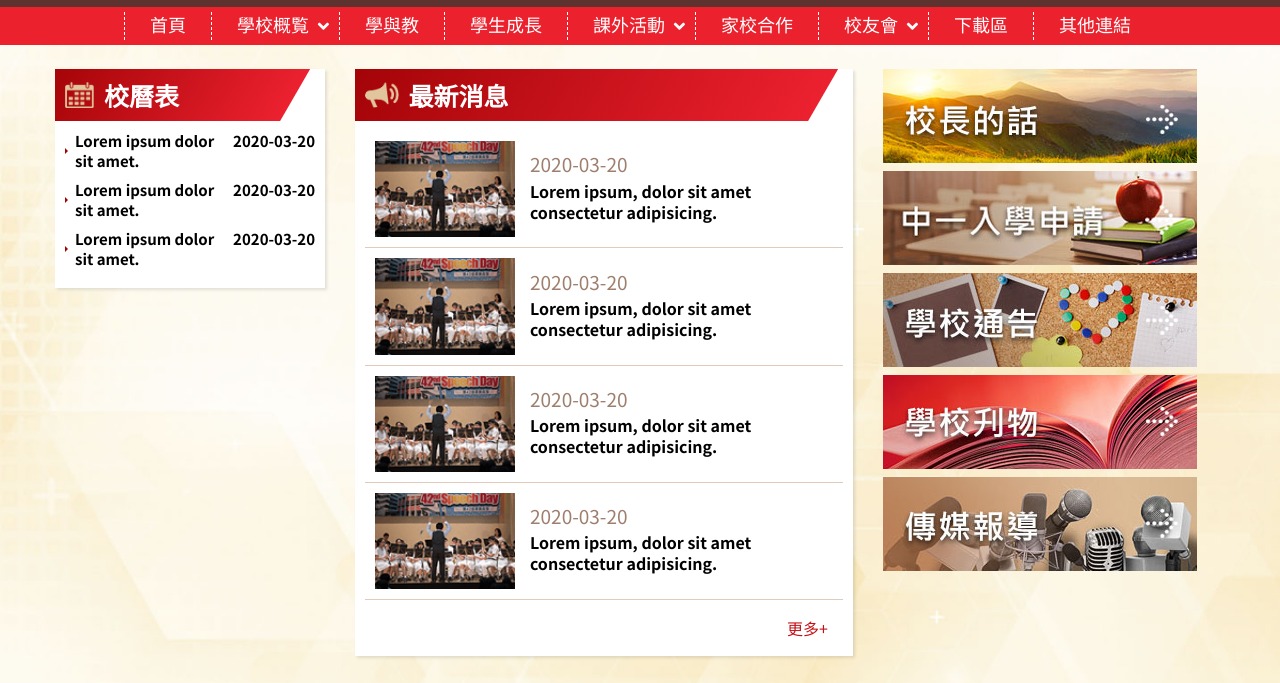
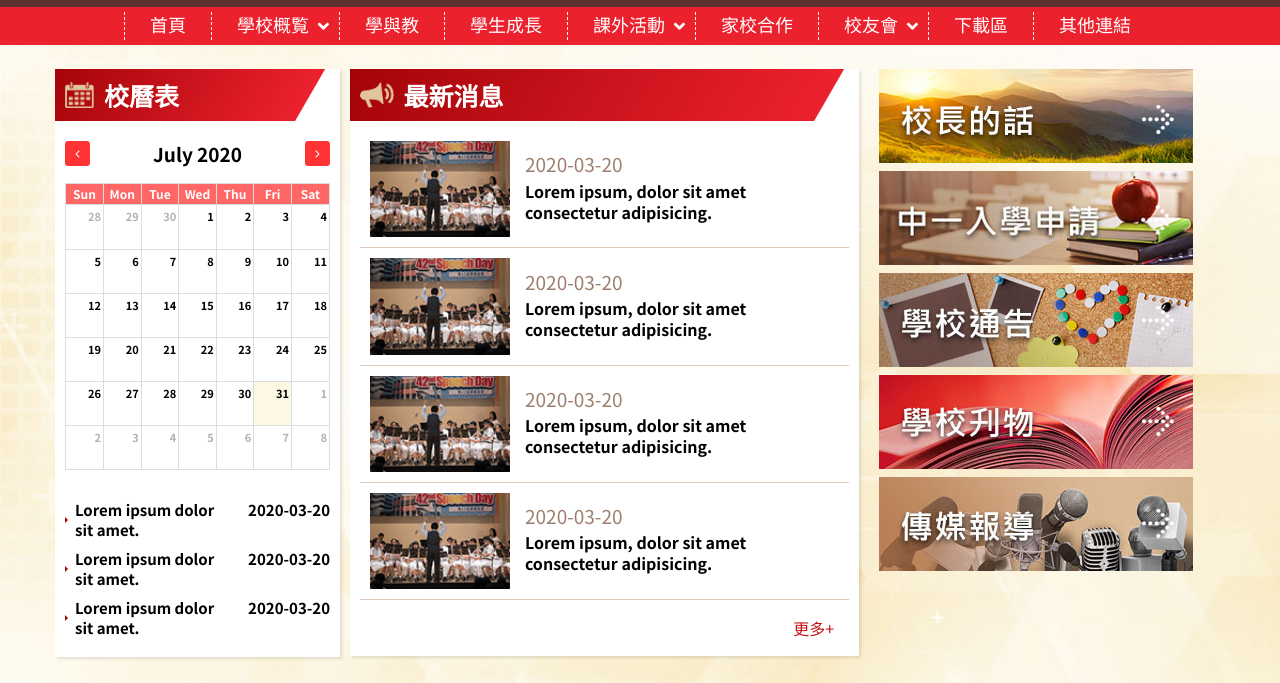
Before and after one commit to agrajy10/LuiMingChoi, a plain HTML site: page index.html in a window 1280 px wide. Shown: the part 115-798 px from the top of the page. Drawn offline with Linux system fonts and the light colour scheme.

Commit message:
Added calendar on homepage

```diff
--- a/css/style.css
+++ b/css/style.css
@@ -825,6 +825,43 @@ transform:skewX(-30deg);
     font-size:18px;
     font-weight: 400;
     color: #ffffff;
+}
+
+#homeCalendar {
+   margin:10px 0 30px 0;
+}
+
+#homeCalendar .fc-toolbar h2 {
+    font-size: 19px;
+    line-height: 1;
+}
+
+#homeCalendar .fc-button {
+    width: 25px;
+    height: 25px;
+    padding: 0;
+    line-height: 1;
+    text-align: center;
+    display: flex;
+    align-items: center;
+    justify-content: center;
+    background-color: #ff3333;
+    border-color: #ff3333;
+}
+
+#homeCalendar .fc-button .fc-icon {
+    font-size: 12px;
+}
+
+#homeCalendar  th {
+    background-color: #ff6666;
+    color: #ffffff;
+    font-size: 12px;
+}
+
+#homeCalendar {
+    font-size: 11px;
+    font-weight: 700;
 }
 
 .lt-event-item {
@@ -1371,6 +1408,17 @@ color: #ffffff;
 }
 
 @media screen and (min-width:768px) {
+
+    .row.custom {
+        margin: 0 -5px;
+    }
+
+    .row.custom .col-md-3,
+    .row.custom .col-md-5,
+    .row.custom .col-md-6 {
+        padding: 0 5px;
+    }
+
     .row.custom .col-md-3 {
         flex: 0 0 25%;
         max-width: 25%;
--- a/index.html
+++ b/index.html
@@ -10,6 +10,8 @@
     <link rel="stylesheet" href="https://cdnjs.cloudflare.com/ajax/libs/font-awesome/5.8.2/css/all.min.css">
     <link rel="stylesheet" href="css/bootstrap-reboot.min.css">
     <link rel="stylesheet" href="css/bootstrap-grid.min.css">
+    <link rel="stylesheet" href="packages/core/main.min.css">
+    <link rel="stylesheet" href="packages/daygrid/main.min.css">
     <link rel="stylesheet" href="css/style.css">
 
 </head>
@@ -151,6 +153,8 @@
                             </div>
 
                             <div class="content">
+
+                                <div id="homeCalendar"></div>
 
                                 <ul>
                                     <li><a href="#">Lorem ipsum dolor sit amet.</a> <span>2020-03-20</span></li>
@@ -422,7 +426,31 @@
     <!--page-wrap-->
 
     <script src="js/jquery.js"></script>
+    <script src="packages/core/main.min.js"></script>
+    <script src="packages/daygrid/main.min.js"></script>
+    <script src="packages/interaction/main.min.js"></script>
     <script src="js/script.js"></script>
+
+    <script>
+        document.addEventListener('DOMContentLoaded', function() {
+            var calendarEl = document.getElementById('homeCalendar');
+
+            var schoolCalendar = new FullCalendar.Calendar(calendarEl, {
+                plugins: ['interaction', 'dayGrid'],
+                defaultDate: '2020-07-31',
+                editable: true,
+                eventLimit: true,
+                header: {
+                    left: 'prev',
+                    center: 'title',
+                    right: 'next'
+                },
+                contentHeight : 'auto'
+            });
+
+            schoolCalendar.render();
+        });
+    </script>
 
 
 
```
